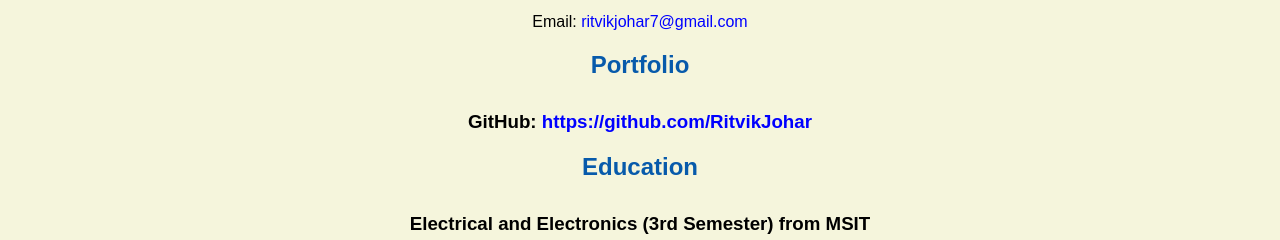
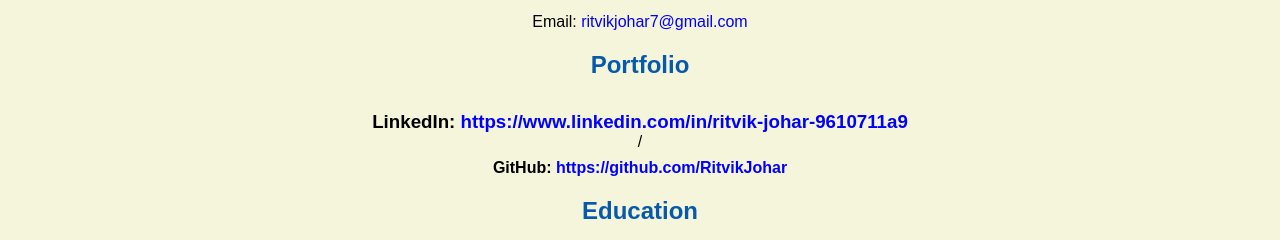
Before and after one commit to RitvikJohar/RitvikJohar.github.ok, a plain HTML site: page resume.html in a window 1280 px wide. Shown: the part 508-748 px from the top of the page. Drawn offline with Linux system fonts and the light colour scheme.

Commit message:
Update resume.html

```diff
--- a/resume.html
+++ b/resume.html
@@ -26,7 +26,8 @@
     <!-- don't post physical address, personal phone number or other personal information on the web! -->
 
     <h2>Portfolio</h2>
-      <h3>GitHub: <a href="https://ritvikjohar.github.io/" target="_blank">https://github.com/RitvikJohar</a></h3>
+      <h3>LinkedIn: <a href="www.linkedin.com/in/ritvik-johar-9610711a9" target="_blank">https://www.linkedin.com/in/ritvik-johar-9610711a9</a></h3>/
+      <h4>GitHub: <a href="https://ritvikjohar.github.io/" target="_blank">https://github.com/RitvikJohar</a></h4>
 
     <h2>Education</h2>
 
```
